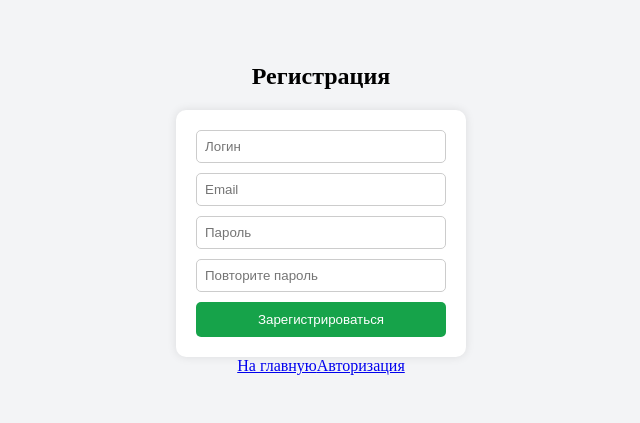
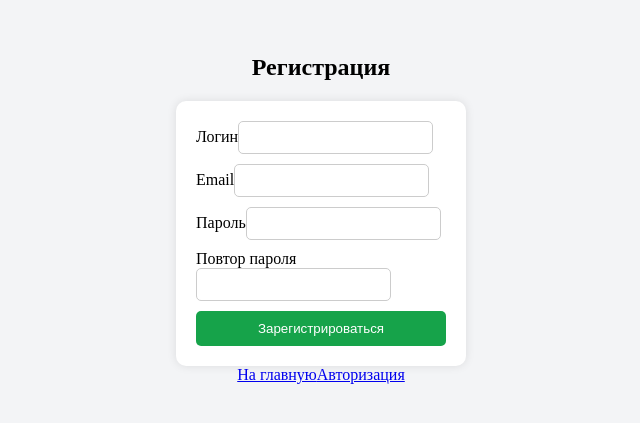
Before and after one commit to karleone-don/familyBudget, a React (Create React App) app in the folder front/: page /register in a window 1280 px wide. Shown: the part 199-622 px from the top of the page, without its empty margins (319-959 px from the left). Built offline with nearby package versions, Linux system fonts and the light colour scheme; no server answers.

Commit message:
connected front and back

```diff
--- /dev/null
+++ b/front/src/api/auth.js
@@ -0,0 +1,60 @@
+const API_URL = process.env.REACT_APP_API_URL || "http://localhost:8000";
+
+async function parseJsonSafe(res) {
+  try {
+    return await res.json();
+  } catch {
+    return {};
+  }
+}
+
+export async function loginApi({ email, password }) {
+  const res = await fetch(`${API_URL}/api/auth/login/`, {
+    method: "POST",
+    headers: { "Content-Type": "application/json" },
+    body: JSON.stringify({ email, password }),
+    credentials: "include",
+  });
+
+  const data = await parseJsonSafe(res);
+  if (!res.ok) {
+    const error = new Error(data.non_field_errors?.[0] || "Login failed");
+    error.data = data;
+    throw error;
+  }
+
+  return {
+    token: data.token,
+    user: data.user,
+    redirect: data.redirect_url
+  };
+}
+
+export async function registerApi({ username, email, password, password2, age }) {
+  const res = await fetch(`${API_URL}/api/auth/register/`, {
+    method: "POST",
+    headers: { "Content-Type": "application/json" },
+    body: JSON.stringify({
+      username,
+      email,
+      password,
+      password2,
+      age,
+      role_name: "solo" // default role
+    }),
+    credentials: "include",
+  });
+
+  const data = await parseJsonSafe(res);
+  if (!res.ok) {
+    const error = new Error("Registration failed");
+    error.data = data;
+    throw error;
+  }
+
+  return {
+    token: data.token,
+    user: data.user,
+    redirect: data.redirect_url
+  };
+}
--- a/front/src/pages/Login/LoginForm.jsx
+++ b/front/src/pages/Login/LoginForm.jsx
@@ -1,41 +1,62 @@
-import { useState } from "react";
+import React, { useState } from "react";
+import { useNavigate } from "react-router-dom";
+import { loginApi } from "../../api/auth";
 
 export default function LoginForm() {
-  const [username, setUsername] = useState("");
+  const [email, setEmail] = useState("");
   const [password, setPassword] = useState("");
-  const [error, setError] = useState("");
+  const [loading, setLoading] = useState(false);
+  const [error, setError] = useState(null);
+  const navigate = useNavigate();
 
-  const handleSubmit = (e) => {
+  async function handleSubmit(e) {
     e.preventDefault();
+    setLoading(true);
+    setError(null);
 
-    if (!username || !password) {
-      setError("Заполни оба поля!");
-      return;
+    try {
+      const { token, user, redirect } = await loginApi({ email, password });
+
+      // Store auth data
+      localStorage.setItem("token", token);
+      localStorage.setItem("user", JSON.stringify(user));
+
+      // Redirect to role-specific dashboard or fallback to home
+      navigate(redirect || "/");
+    } catch (err) {
+      setError(err.data?.non_field_errors?.[0] || "Invalid email or password");
+    } finally {
+      setLoading(false);
+    }
   }
 
-    console.log("Отправляем:", { username, password });
-    alert("Логин выполнен (пока без сервера)");
-  };
-
   return (
-    <form onSubmit={handleSubmit} className="login-form">
+    <form className="login-form" onSubmit={handleSubmit}>
+      <div>
+        <label>E-mail</label>
         <input
-        type="text"
-        placeholder="Логин"
-        value={username}
-        onChange={(e) => setUsername(e.target.value)}
+          type="email"
+          value={email}
+          onChange={(e) => setEmail(e.target.value)}
+          required
+          placeholder="your@email.com"
         />
-
+      </div>
+      <div>
+        <label>Пароль</label>
         <input
           type="password"
-        placeholder="Пароль"
           value={password}
           onChange={(e) => setPassword(e.target.value)}
+          required
         />
+      </div>
 
-      {error && <p className="error">{error}</p>}
+      {error && <div className="error">{error}</div>}
 
-      <button type="submit">Войти</button>
+      <button type="submit" disabled={loading}>
+        {loading ? "Входим..." : "Войти"}
+      </button>
     </form>
   );
 }
--- a/front/src/pages/Register/RegisterForm.jsx
+++ b/front/src/pages/Register/RegisterForm.jsx
@@ -1,78 +1,58 @@
-import { useState } from "react";
+import React, { useState } from "react";
+import { useNavigate } from "react-router-dom";
+import { registerApi } from "../../api/auth";
 
 export default function RegisterForm() {
-  const [form, setForm] = useState({
-    username: "",
-    email: "",
-    password: "",
-    confirm: "",
-  });
+  const [username, setUsername] = useState("");
+  const [email, setEmail] = useState("");
+  const [password, setPassword] = useState("");
+  const [password2, setPassword2] = useState("");
+  const [loading, setLoading] = useState(false);
+  const [error, setError] = useState(null);
+  const navigate = useNavigate();
 
-  const [error, setError] = useState("");
-  const [success, setSuccess] = useState("");
-
-  const handleChange = (e) => {
-    setForm({ ...form, [e.target.name]: e.target.value });
-  };
-
-  const handleSubmit = (e) => {
+  async function handleSubmit(e) {
     e.preventDefault();
-    setError("");
-    setSuccess("");
-
-    if (!form.username || !form.email || !form.password || !form.confirm) {
-      setError("Заполни все поля!");
+    setLoading(true);
+    setError(null);
+    if (password !== password2) {
+      setError("Пароли не совпадают");
+      setLoading(false);
       return;
     }
-
-    if (form.password !== form.confirm) {
-      setError("Пароли не совпадают!");
-      return;
+    try {
+      await registerApi({ username, email, password, password2 });
+      // после удачной регистрации — перейти на страницу входа
+      navigate("/login");
+    } catch (err) {
+      const msg = (err && err.data && (err.data.detail || err.data.error || JSON.stringify(err.data))) || "Ошибка регистрации";
+      setError(msg);
+    } finally {
+      setLoading(false);
     }
-
-    console.log("Отправляем:", form);
-    setSuccess("Регистрация успешна! 🎉");
-    setForm({ username: "", email: "", password: "", confirm: "" });
-  };
+  }
 
   return (
-    <form onSubmit={handleSubmit} className="register-form">
-      <input
-        type="text"
-        name="username"
-        placeholder="Логин"
-        value={form.username}
-        onChange={handleChange}
-      />
+    <form className="register-form" onSubmit={handleSubmit}>
+      <div>
+        <label>Логин</label>
+        <input value={username} onChange={(e) => setUsername(e.target.value)} />
+      </div>
+      <div>
+        <label>Email</label>
+        <input value={email} onChange={(e) => setEmail(e.target.value)} />
+      </div>
+      <div>
+        <label>Пароль</label>
+        <input type="password" value={password} onChange={(e) => setPassword(e.target.value)} />
+      </div>
+      <div>
+        <label>Повтор пароля</label>
+        <input type="password" value={password2} onChange={(e) => setPassword2(e.target.value)} />
+      </div>
 
-      <input
-        type="email"
-        name="email"
-        placeholder="Email"
-        value={form.email}
-        onChange={handleChange}
-      />
-
-      <input
-        type="password"
-        name="password"
-        placeholder="Пароль"
-        value={form.password}
-        onChange={handleChange}
-      />
-
-      <input
-        type="password"
-        name="confirm"
-        placeholder="Повторите пароль"
-        value={form.confirm}
-        onChange={handleChange}
-      />
-
-      {error && <p className="error">{error}</p>}
-      {success && <p className="success">{success}</p>}
-
-      <button type="submit">Зарегистрироваться</button>
+      {error && <div className="error">{error}</div>}
+      <button type="submit" disabled={loading}>{loading ? "Регистрация..." : "Зарегистрироваться"}</button>
     </form>
   );
 }
```
Lines whose indentation alone changed are shown as unchanged.
